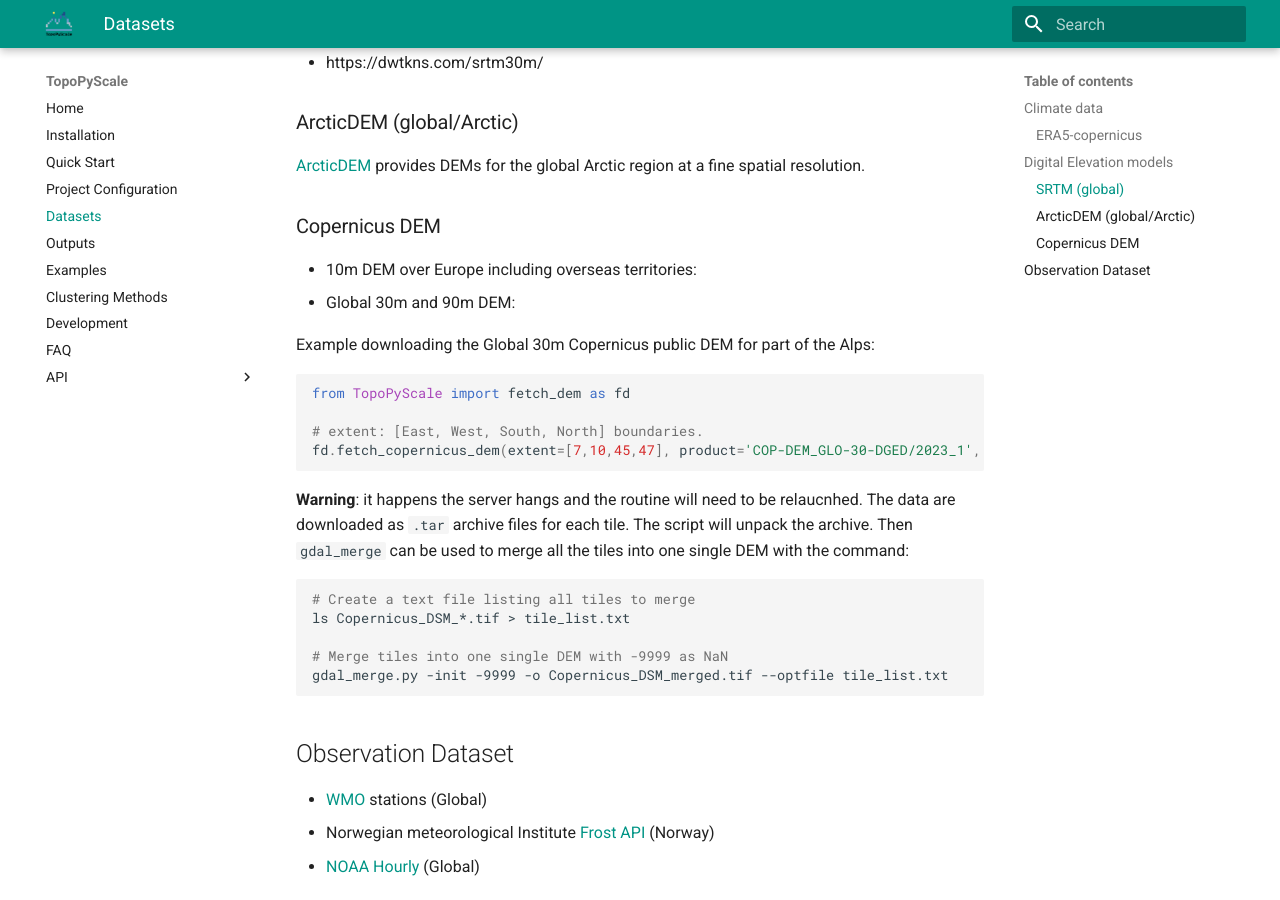
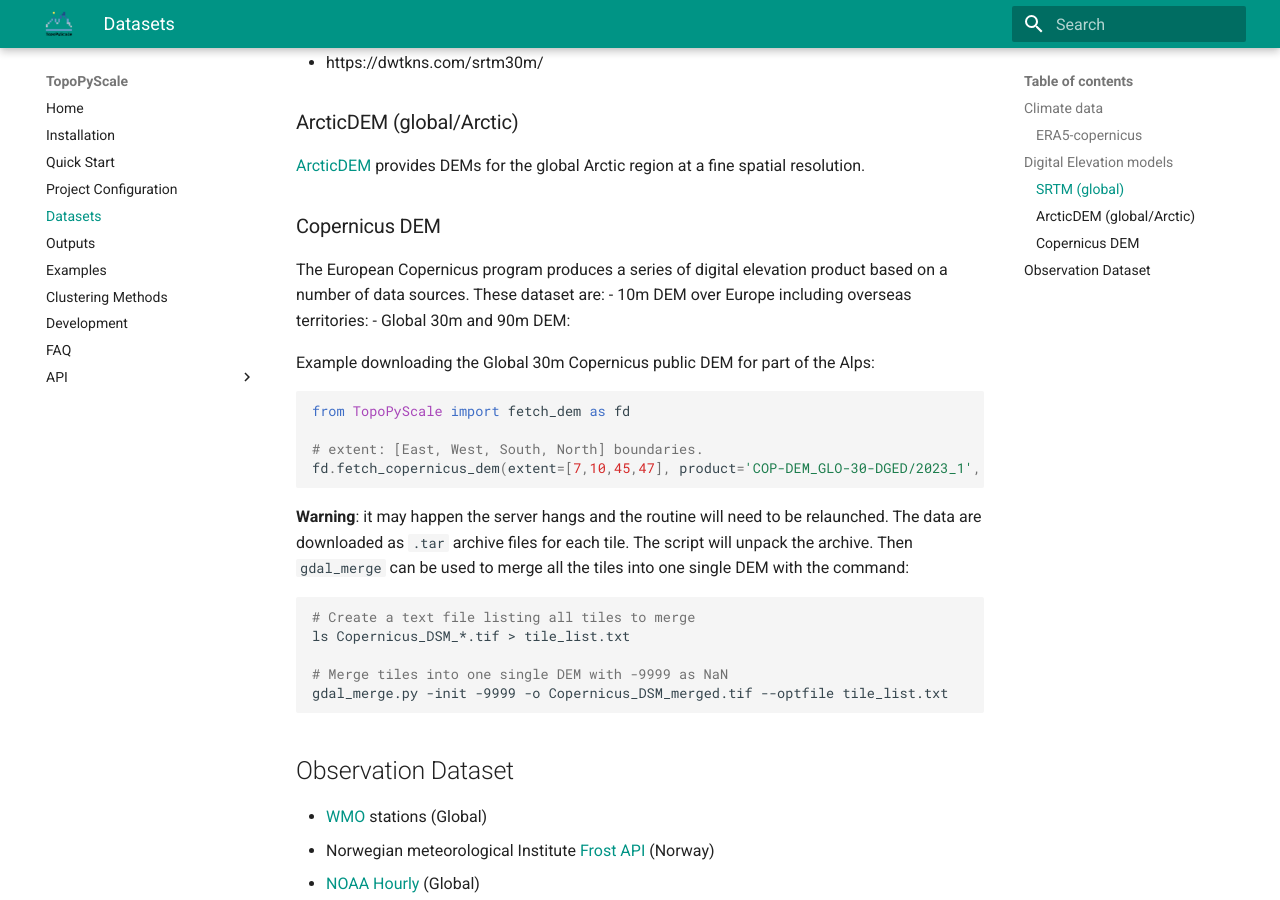
Before and after one commit to ArcticSnow/TopoPyScale_Documentation, an MkDocs documentation site: the page built from docs/04_datasetSources.md, in a window 1280 px wide and 900 px high, scrolled down 716 px. Built offline with MkDocs 1.6.1 and Material for MkDocs 9.7.7, drawn with Linux system fonts in a browser that asks for light colours.

Commit message:
Update 04_datasetSources.md

````diff
--- a/docs/04_datasetSources.md
+++ b/docs/04_datasetSources.md
@@ -23,6 +23,7 @@
 [ArcticDEM](https://www.pgc.umn.edu/data/arcticdem/) provides DEMs for the global Arctic region at a fine spatial resolution.
 
 ### Copernicus DEM
+The European Copernicus program produces a series of digital elevation product based on a number of data sources. These dataset are:
 - 10m DEM over Europe including overseas territories: [](https://spacedata.copernicus.eu/collections/copernicus-digital-elevation-model#anchor)
 - Global 30m and 90m DEM: [](https://sentinels.copernicus.eu/web/sentinel/-/copernicus-dem-new-direct-data-download-access)
 
@@ -33,7 +34,7 @@
 # extent: [East, West, South, North] boundaries.
 fd.fetch_copernicus_dem(extent=[7,10,45,47], product='COP-DEM_GLO-30-DGED/2023_1', n_download_threads=5)
 ```
-**Warning**: it happens the server hangs and the routine will need to be relaucnhed.
+**Warning**: it may happen the server hangs and the routine will need to be relaunched.
 The data are downloaded as `.tar` archive files for each tile. The script will unpack the archive. Then `gdal_merge` can be used to merge all the tiles into one single DEM with the command:
 
 ```bash
````
